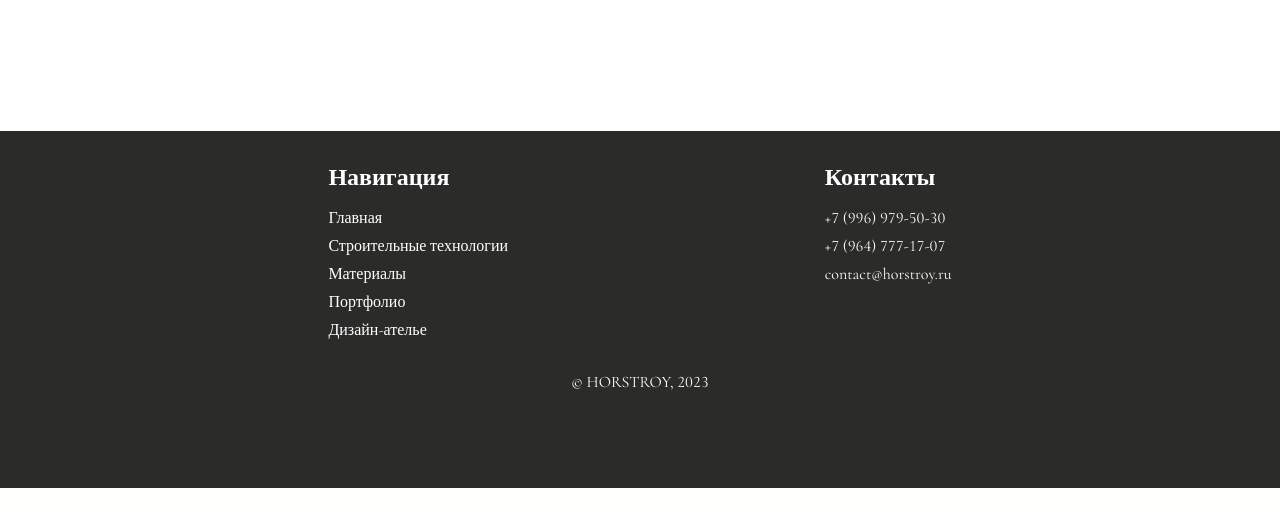
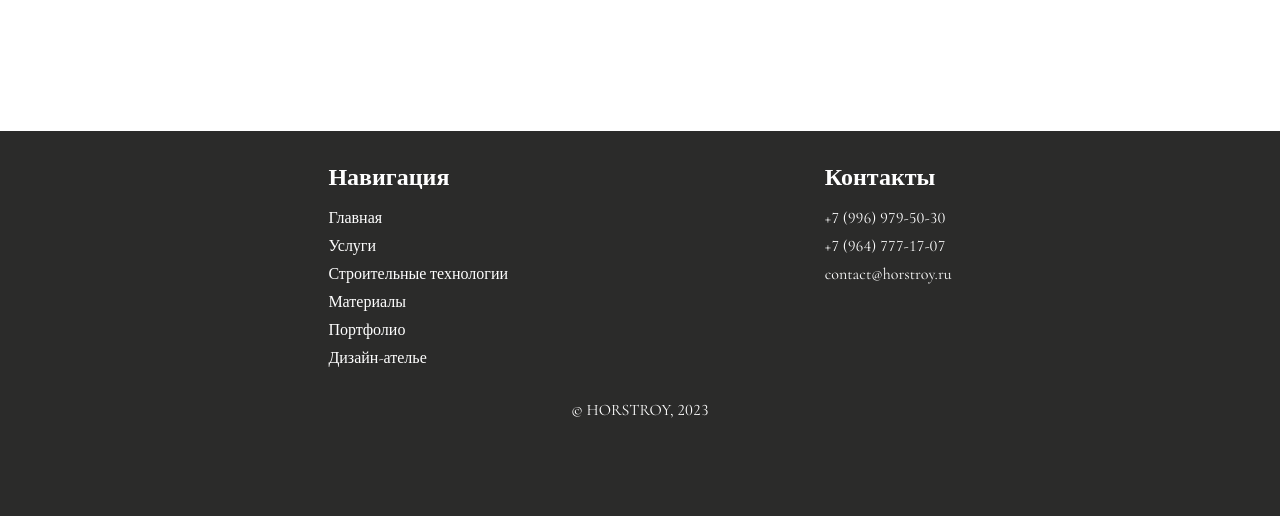
Before and after one commit to olegenov/horstroy, a Django app: page / in a window 1280 px wide. Shown: the part 2649-3165 px from the top of the page. Before the commit the page ends 3137 px from the top, so only its background shows below. Run offline with Django 4.2, Linux system fonts and the light colour scheme; data that the repository does not hold is empty; some libraries are stand-ins or nearby versions.

Commit message:
services added to menu

```diff
--- a/horstroy/mainsite/static/blocks/menu/__container/menu__container.css
+++ b/horstroy/mainsite/static/blocks/menu/__container/menu__container.css
@@ -3,7 +3,7 @@
     height: 100%;
     display: flex;
     flex-direction: column;
-    gap: 32px;
+    gap: 24px;
     justify-content: center;
     align-items: center;
 }
--- a/horstroy/templates/includes/footer.html
+++ b/horstroy/templates/includes/footer.html
@@ -4,6 +4,7 @@
             <div class="footer__items">
                 <h3 class="footer__item__title">Навигация</h3>
                 <a href="{% url 'index' %}" class="footer__item link">Главная</a>
+                <a href="{% url 'services' %}" class="footer__item link">Услуги</a>
                 <a href="{% url 'technologies' %}" class="footer__item link">Строительные технологии</a>
                 <a href="{% url 'materials' %}" class="footer__item link">Материалы</a>
                 <a href="{% url 'portfolio' %}" class="footer__item link">Портфолио</a>
--- a/horstroy/templates/includes/menu.html
+++ b/horstroy/templates/includes/menu.html
@@ -5,6 +5,9 @@
         </button>
         <div class="menu__item">
             <a href="{% url 'index' %}" class="menu__item__title link">Главная</a>
+        </div>
+        <div class="menu__item">
+            <a href="{% url 'services' %}" class="menu__item__title link">Услуги</a>
         </div>
         <div class="menu__item">
             <a href="{% url 'technologies' %}" class="menu__item__title link active" id="MenuItem">Строительные технологии</a>
```
